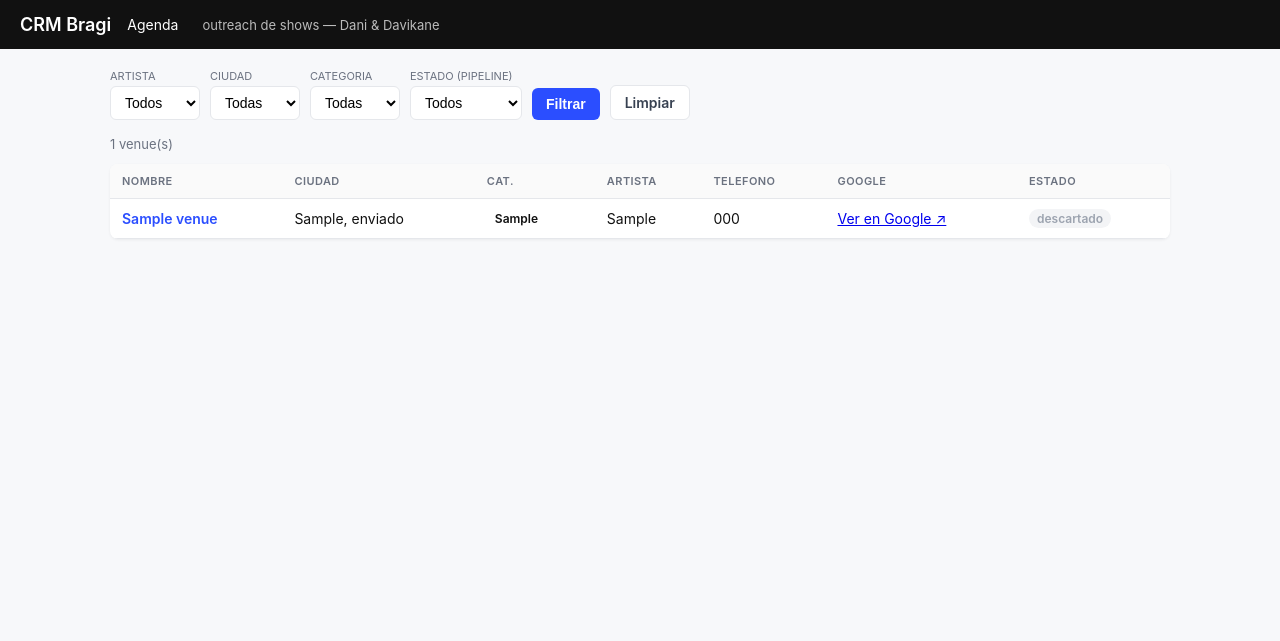
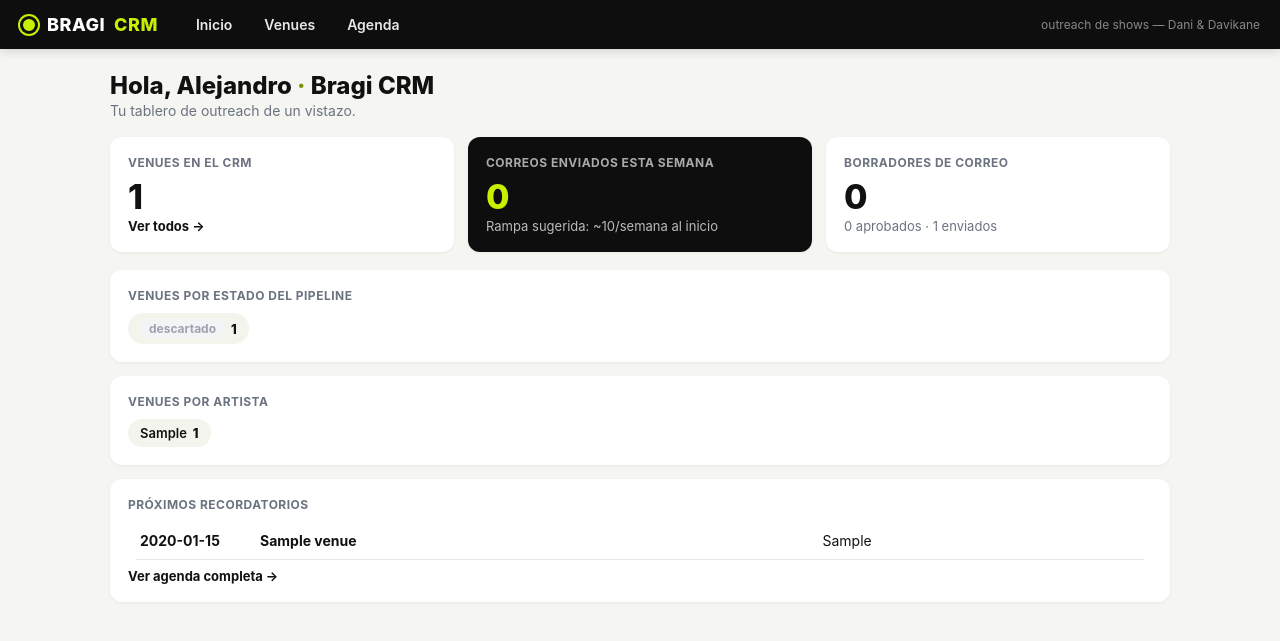
Before and after one commit to bragicompany/bragicrm, a Flask app: page / in a window 1280 px wide. Shown: the top 641 px of the page. Run offline with Flask 3, Linux system fonts and the light colour scheme; tables that the repository leaves empty hold one stand-in row (values such as "Sample post").

Commit message:
UI: marca Bragi (lima+negro), navegación y panel de inicio
- base.html: paleta de marca (lima #c7f000 + negro), header con logo-mark y
  barra de navegación (Inicio/Venues/Agenda), botones lima, chips de estado
  con color, tarjetas para el dashboard.
- app.py: nueva ruta inicio (/) con dashboard; la lista pasa a /venues.
- inicio.html: panel con números clave (venues, enviados/semana, borradores),
  pipeline y artistas en pills clicables, próximos recordatorios.
- database.py: helper contar_por() para agregados.
- enlaces a "/" actualizados a url_for('lista').

Co-Authored-By: Claude Opus 4.8 <noreply@anthropic.com>

```diff
--- a/app.py
+++ b/app.py
@@ -70,6 +70,28 @@ def utilidades():
 
 
 @app.route("/")
+def inicio():
+    """Panel de inicio: números de un vistazo."""
+    total_venues = len(database.listar_venues())
+    por_estado = database.contar_por("estado_pipeline", "venues")
+    por_artista = database.contar_por("artista", "venues")
+    msg_estados = database.contar_por("estado", "mensajes")
+    # Orden lógico del pipeline para mostrar los chips.
+    orden_pipeline = ["nuevo", "calificado", "contactado", "respondió",
+                      "negociando", "cerrado", "descartado"]
+    pipeline = [(e, por_estado.get(e, 0)) for e in orden_pipeline if por_estado.get(e, 0)]
+    return render_template(
+        "inicio.html",
+        total_venues=total_venues,
+        pipeline=pipeline,
+        por_artista=por_artista,
+        msg_estados=msg_estados,
+        enviados_semana=database.contar_enviados_recientes(7),
+        recordatorios=database.listar_recordatorios()[:6],
+    )
+
+
+@app.route("/venues")
 def lista():
     # Lee los filtros que vengan en la URL (vacios = sin filtro).
     ciudad = request.args.get("ciudad") or None
--- a/templates/base.html
+++ b/templates/base.html
@@ -5,52 +5,91 @@
   <meta name="viewport" content="width=device-width, initial-scale=1">
   <title>{% block title %}CRM Bragi{% endblock %}</title>
   <style>
-    :root { --azul:#2b4eff; --gris:#6b7280; --linea:#e5e7eb; --fondo:#f7f8fa; }
+    :root {
+      --lima:#c7f000; --lima-d:#b2d800; --tinta:#0e0e0e;
+      --enlace:#0a7d40; --gris:#6b7280; --linea:#e6e7e2; --fondo:#f5f6f1;
+    }
     * { box-sizing: border-box; }
     body { margin:0; font-family:-apple-system,Segoe UI,Roboto,Helvetica,Arial,sans-serif;
            background:var(--fondo); color:#111; }
-    header { background:#111; color:#fff; padding:14px 20px; }
-    header a { color:#fff; text-decoration:none; font-weight:600; font-size:18px; }
-    header .sub { color:#bbb; font-weight:400; font-size:13px; margin-left:8px; }
-    .contenedor { max-width:1100px; margin:0 auto; padding:20px; }
-    table { width:100%; border-collapse:collapse; background:#fff; border-radius:8px; overflow:hidden;
+
+    /* --- Header + navegación --- */
+    header { background:var(--tinta); color:#fff; padding:0 20px; display:flex; align-items:center;
+             gap:24px; box-shadow:0 2px 10px rgba(0,0,0,.15); }
+    header .logo { display:flex; align-items:center; gap:9px; font-weight:800; font-size:18px;
+                   letter-spacing:.5px; padding:14px 0; }
+    header .logo .mark { width:18px; height:18px; border-radius:50%;
+                         background:var(--lima); box-shadow:inset 0 0 0 3px var(--tinta), 0 0 0 2px var(--lima); }
+    header .logo .lite { color:var(--lima); }
+    header nav { display:flex; gap:4px; }
+    header nav a { color:#e8e8e8; text-decoration:none; font-weight:600; font-size:14px;
+                   padding:8px 14px; border-radius:8px; }
+    header nav a:hover { background:rgba(199,240,0,.15); color:var(--lima); }
+    header .sub { color:#888; font-weight:400; font-size:12px; margin-left:auto; }
+
+    .contenedor { max-width:1100px; margin:0 auto; padding:22px 20px; }
+
+    /* --- Tablas --- */
+    table { width:100%; border-collapse:collapse; background:#fff; border-radius:10px; overflow:hidden;
             box-shadow:0 1px 3px rgba(0,0,0,.06); }
     th, td { text-align:left; padding:10px 12px; border-bottom:1px solid var(--linea); font-size:14px; }
-    th { background:#fafafa; color:var(--gris); font-weight:600; text-transform:uppercase; font-size:11px; letter-spacing:.04em; }
-    tr:hover td { background:#f5f7ff; }
-    a.fila { color:var(--azul); text-decoration:none; font-weight:600; }
-    .chip { display:inline-block; padding:2px 8px; border-radius:999px; font-size:12px; font-weight:600; }
-    .chip.cat-A { background:#e6f0ff; color:#1d4ed8; }
+    th { background:#fafbf6; color:var(--gris); font-weight:700; text-transform:uppercase; font-size:11px; letter-spacing:.04em; }
+    tr:hover td { background:#fbffe6; }
+    a.fila { color:#111; text-decoration:none; font-weight:700; }
+    a.fila:hover { color:var(--enlace); }
+
+    /* --- Chips / estados --- */
+    .chip { display:inline-block; padding:2px 9px; border-radius:999px; font-size:12px; font-weight:700; }
+    .chip.cat-A { background:#eef9c8; color:#5a6b00; }
     .chip.cat-B { background:#fef3c7; color:#92400e; }
     .chip.estado { background:#eef2f7; color:#374151; }
+    .chip.est-nuevo { background:#f1f5f9; color:#475569; }
     .chip.est-calificado { background:#e6f7ee; color:#0a7d40; }
     .chip.est-descartado { background:#f3f4f6; color:#9ca3af; }
-    .chip.est-contactado { background:#e6f0ff; color:#1d4ed8; }
+    .chip.est-contactado { background:#eef9c8; color:#5a6b00; }
     .chip.est-respondió { background:#fce7f3; color:#9d174d; }
+    .chip.est-negociando { background:#fff7ed; color:#c2410c; }
+    .chip.est-cerrado { background:#dcfce7; color:#15803d; }
     .chip.est-borrador { background:#eef2f7; color:#374151; }
     .chip.est-aprobado { background:#e6f7ee; color:#0a7d40; }
-    .chip.est-enviado  { background:#e6f0ff; color:#1d4ed8; }
-    .btn.verde { background:#0a7d40; }
-    .btn.rojo { background:#b91c1c; }
-    .aviso-ok { background:#e6f7ee; color:#0a7d40; padding:10px 14px; border-radius:6px; margin-bottom:14px; font-size:14px; }
-    .aviso-error { background:#fef2f2; color:#b91c1c; padding:10px 14px; border-radius:6px; margin-bottom:14px; font-size:14px; }
+    .chip.est-enviado  { background:#eef9c8; color:#5a6b00; }
+    .chip.canal-llamada { background:#e6f0ff; color:#1d4ed8; }
+    .chip.canal-whatsapp { background:#e6f7ee; color:#0a7d40; }
+    .chip.canal-reunion { background:#fef3c7; color:#92400e; }
+    .chip.canal-correo { background:#ede9fe; color:#6d28d9; }
+    .chip.canal-nota { background:#eef2f7; color:#374151; }
+
+    /* --- Botones --- */
+    .btn { padding:9px 16px; border:none; border-radius:8px; background:var(--lima); color:#111;
+           font-weight:700; cursor:pointer; font-size:14px; text-decoration:none; display:inline-block; }
+    .btn:hover { background:var(--lima-d); }
+    .btn.gris { background:#fff; color:#374151; border:1px solid var(--linea); }
+    .btn.gris:hover { background:#f3f4f6; }
+    .btn.verde { background:#0a7d40; color:#fff; }
+    .btn.verde:hover { background:#0b6b39; }
+    .btn.rojo { background:#b91c1c; color:#fff; }
+    .btn.rojo:hover { background:#a11717; }
+
+    /* --- Avisos --- */
+    .aviso-ok { background:#eef9c8; color:#5a6b00; padding:10px 14px; border-radius:8px; margin-bottom:14px; font-size:14px; }
+    .aviso-error { background:#fef2f2; color:#b91c1c; padding:10px 14px; border-radius:8px; margin-bottom:14px; font-size:14px; }
+
+    /* --- Formularios --- */
     .lbl-correo { display:flex; flex-direction:column; font-size:12px; color:var(--gris); font-weight:600; text-transform:uppercase; margin-bottom:10px; }
     .lbl-correo input, .lbl-correo textarea { margin-top:5px; padding:8px 10px; border:1px solid var(--linea); border-radius:6px;
         font-size:14px; font-weight:400; text-transform:none; color:#111; font-family:inherit; }
     .lbl-correo textarea { resize:vertical; line-height:1.5; }
     .panel-decision { display:flex; justify-content:space-between; align-items:center; gap:16px; flex-wrap:wrap;
-                      background:#fff; border:1px solid var(--linea); border-radius:8px; padding:14px 16px; margin-bottom:18px; }
-    .form-grid { display:grid; grid-template-columns:1fr 1fr; gap:12px 16px; background:#fff; padding:18px; border-radius:8px; box-shadow:0 1px 3px rgba(0,0,0,.06); }
+                      background:#fff; border:1px solid var(--linea); border-radius:10px; padding:14px 16px; margin-bottom:18px; }
+    .form-grid { display:grid; grid-template-columns:1fr 1fr; gap:12px 16px; background:#fff; padding:18px; border-radius:10px; box-shadow:0 1px 3px rgba(0,0,0,.06); }
     .form-grid label { display:flex; flex-direction:column; font-size:12px; color:var(--gris); font-weight:600; text-transform:uppercase; letter-spacing:.03em; }
     .form-grid label.ancho { grid-column:1 / -1; }
     .form-grid input, .form-grid select, .form-grid textarea {
         margin-top:5px; padding:8px 10px; border:1px solid var(--linea); border-radius:6px; font-size:14px;
         font-weight:400; text-transform:none; letter-spacing:normal; color:#111; font-family:inherit; }
     .form-grid textarea { resize:vertical; }
-    /* Contacto rapido */
     .acciones-rapidas { display:flex; gap:8px; flex-wrap:wrap; margin-bottom:16px; }
-    /* Linea de tiempo */
-    .form-actividad { background:#fff; padding:16px; border-radius:8px; box-shadow:0 1px 3px rgba(0,0,0,.06); margin-bottom:18px; }
+    .form-actividad { background:#fff; padding:16px; border-radius:10px; box-shadow:0 1px 3px rgba(0,0,0,.06); margin-bottom:18px; }
     .form-actividad label { display:flex; flex-direction:column; font-size:12px; color:var(--gris); font-weight:600; text-transform:uppercase; margin-bottom:10px; }
     .form-actividad label.ancho { width:100%; }
     .form-actividad input, .form-actividad select, .form-actividad textarea {
@@ -58,40 +97,61 @@
         font-weight:400; text-transform:none; color:#111; font-family:inherit; }
     .form-actividad .fila-act { display:flex; gap:16px; }
     .form-actividad .fila-act label { flex:1; }
+
+    /* --- Línea de tiempo --- */
     .timeline { display:flex; flex-direction:column; gap:10px; }
-    .evento { background:#fff; border:1px solid var(--linea); border-left:3px solid var(--azul); border-radius:8px; padding:12px 14px; }
+    .evento { background:#fff; border:1px solid var(--linea); border-left:4px solid var(--lima); border-radius:10px; padding:12px 14px; }
     .evento-cab { display:flex; align-items:center; gap:10px; margin-bottom:6px; }
     .evento-fecha { color:var(--gris); font-size:13px; }
     .evento-txt { font-size:14px; margin-bottom:4px; }
     .evento-meta { font-size:13px; color:#374151; }
     .link-borrar { background:none; border:none; color:#bbb; cursor:pointer; font-size:14px; }
     .link-borrar:hover { color:#b91c1c; }
-    .chip.canal-llamada { background:#e6f0ff; color:#1d4ed8; }
-    .chip.canal-whatsapp { background:#e6f7ee; color:#0a7d40; }
-    .chip.canal-reunion { background:#fef3c7; color:#92400e; }
-    .chip.canal-correo { background:#ede9fe; color:#6d28d9; }
-    .chip.canal-nota { background:#eef2f7; color:#374151; }
-    .filtros { display:flex; gap:10px; flex-wrap:wrap; align-items:flex-end; margin-bottom:16px; }
-    .filtros label { display:block; font-size:11px; color:var(--gris); margin-bottom:3px; text-transform:uppercase; }
-    .filtros select { padding:7px 10px; border:1px solid var(--linea); border-radius:6px; background:#fff; font-size:14px; }
-    .btn { padding:8px 14px; border:none; border-radius:6px; background:var(--azul); color:#fff; font-weight:600; cursor:pointer; font-size:14px; text-decoration:none; display:inline-block; }
-    .btn.gris { background:#fff; color:#374151; border:1px solid var(--linea); }
-    .vacio { background:#fff; border-radius:8px; padding:40px; text-align:center; color:var(--gris); }
+
+    /* --- Filtros --- */
+    .filtros { display:flex; gap:10px; flex-wrap:wrap; align-items:flex-end; margin-bottom:16px;
+               background:#fff; padding:14px 16px; border-radius:10px; box-shadow:0 1px 3px rgba(0,0,0,.06); }
+    .filtros label { display:block; font-size:11px; color:var(--gris); margin-bottom:3px; text-transform:uppercase; font-weight:600; }
+    .filtros select { padding:7px 10px; border:1px solid var(--linea); border-radius:8px; background:#fff; font-size:14px; }
+
+    .vacio { background:#fff; border-radius:10px; padding:40px; text-align:center; color:var(--gris); }
     .conteo { color:var(--gris); font-size:13px; margin-bottom:12px; }
-    /* Ficha */
-    .ficha-grid { display:grid; grid-template-columns:200px 1fr; gap:0; background:#fff; border-radius:8px; overflow:hidden; box-shadow:0 1px 3px rgba(0,0,0,.06); }
-    .ficha-grid .k { background:#fafafa; color:var(--gris); padding:11px 14px; font-size:12px; text-transform:uppercase; border-bottom:1px solid var(--linea); font-weight:600; }
+
+    /* --- Ficha --- */
+    .ficha-grid { display:grid; grid-template-columns:200px 1fr; gap:0; background:#fff; border-radius:10px; overflow:hidden; box-shadow:0 1px 3px rgba(0,0,0,.06); }
+    .ficha-grid .k { background:#fafbf6; color:var(--gris); padding:11px 14px; font-size:12px; text-transform:uppercase; border-bottom:1px solid var(--linea); font-weight:600; }
     .ficha-grid .val { padding:11px 14px; border-bottom:1px solid var(--linea); font-size:15px; }
-    .ficha-grid .val a { color:var(--azul); }
-    h1 { font-size:22px; margin:0 0 4px; }
+    .ficha-grid .val a { color:var(--enlace); }
+    h1 { font-size:23px; margin:0 0 4px; }
+    h2 { color:#111; }
     .volver { color:var(--gris); text-decoration:none; font-size:14px; }
     .vacio-val { color:#bbb; }
+
+    /* --- Panel de inicio (dashboard) --- */
+    .saludo { font-size:24px; font-weight:800; margin:0 0 2px; }
+    .saludo .lima { color:#7a9400; }
+    .cards { display:grid; grid-template-columns:repeat(auto-fit,minmax(200px,1fr)); gap:14px; margin:18px 0; }
+    .card { background:#fff; border-radius:12px; padding:18px; box-shadow:0 1px 3px rgba(0,0,0,.06); }
+    .card h3 { margin:0 0 10px; font-size:12px; text-transform:uppercase; letter-spacing:.04em; color:var(--gris); }
+    .card .big { font-size:34px; font-weight:800; line-height:1; }
+    .card .sub2 { color:var(--gris); font-size:13px; margin-top:4px; }
+    .card.destacada { background:var(--tinta); color:#fff; }
+    .card.destacada .big { color:var(--lima); }
+    .card.destacada h3 { color:#aaa; }
+    .pills { display:flex; flex-wrap:wrap; gap:8px; }
+    .pill { background:#f3f5ec; border-radius:999px; padding:6px 12px; font-size:13px; font-weight:600; text-decoration:none; color:#111; display:inline-flex; gap:6px; align-items:center; }
+    .pill:hover { background:#eef9c8; }
+    .pill b { font-weight:800; }
   </style>
 </head>
 <body>
-  <header style="display:flex;align-items:center;gap:16px">
-    <a href="/">CRM Bragi</a>
-    <a href="/agenda" style="font-size:14px;font-weight:400">Agenda</a>
+  <header>
+    <div class="logo"><span class="mark"></span> BRAGI <span class="lite">CRM</span></div>
+    <nav>
+      <a href="{{ url_for('inicio') }}">Inicio</a>
+      <a href="{{ url_for('lista') }}">Venues</a>
+      <a href="{{ url_for('agenda') }}">Agenda</a>
+    </nav>
     <span class="sub">outreach de shows — Dani &amp; Davikane</span>
   </header>
   <div class="contenedor">
--- a/templates/ficha.html
+++ b/templates/ficha.html
@@ -2,7 +2,7 @@
 {% block title %}{{ v.nombre }} — CRM Bragi{% endblock %}
 {% block contenido %}
 
-  <a class="volver" href="/">&larr; Volver a la lista</a>
+  <a class="volver" href="{{ url_for('lista') }}">&larr; Volver a la lista</a>
   <h1 style="margin-top:10px">{{ v.nombre }}</h1>
   <div style="margin-bottom:16px">
     {% if v.categoria %}<span class="chip cat-{{ v.categoria }}">Categoria {{ v.categoria }}</span>{% endif %}
--- /dev/null
+++ b/templates/inicio.html
@@ -0,0 +1,74 @@
+{% extends "base.html" %}
+{% block title %}Inicio — CRM Bragi{% endblock %}
+{% block contenido %}
+
+  <h1 class="saludo">Hola, Alejandro <span class="lima">·</span> Bragi CRM</h1>
+  <div style="color:#6b7280;font-size:14px;margin-bottom:6px">Tu tablero de outreach de un vistazo.</div>
+
+  <!-- Tarjetas de números clave -->
+  <div class="cards">
+    <div class="card">
+      <h3>Venues en el CRM</h3>
+      <div class="big">{{ total_venues }}</div>
+      <div class="sub2"><a class="fila" href="{{ url_for('lista') }}">Ver todos →</a></div>
+    </div>
+    <div class="card destacada">
+      <h3>Correos enviados esta semana</h3>
+      <div class="big">{{ enviados_semana }}</div>
+      <div class="sub2" style="color:#bbb">Rampa sugerida: ~10/semana al inicio</div>
+    </div>
+    <div class="card">
+      <h3>Borradores de correo</h3>
+      <div class="big">{{ msg_estados.get('borrador', 0) }}</div>
+      <div class="sub2">{{ msg_estados.get('aprobado', 0) }} aprobados · {{ msg_estados.get('enviado', 0) }} enviados</div>
+    </div>
+  </div>
+
+  <!-- Pipeline -->
+  <div class="card" style="margin-bottom:14px">
+    <h3>Venues por estado del pipeline</h3>
+    {% if pipeline %}
+      <div class="pills">
+        {% for estado, n in pipeline %}
+          <a class="pill" href="{{ url_for('lista', estado_pipeline=estado) }}">
+            <span class="chip est-{{ estado }}">{{ estado }}</span> <b>{{ n }}</b>
+          </a>
+        {% endfor %}
+      </div>
+    {% else %}
+      <div class="sub2">Aún no hay venues. Corre el buscador para empezar.</div>
+    {% endif %}
+  </div>
+
+  <!-- Por artista -->
+  <div class="card" style="margin-bottom:14px">
+    <h3>Venues por artista</h3>
+    <div class="pills">
+      {% for artista, n in por_artista.items() %}
+        <a class="pill" href="{{ url_for('lista', artista=artista) }}">{{ artista }} <b>{{ n }}</b></a>
+      {% endfor %}
+    </div>
+  </div>
+
+  <!-- Próximos recordatorios -->
+  <div class="card">
+    <h3>Próximos recordatorios</h3>
+    {% if recordatorios %}
+      <table style="box-shadow:none">
+        <tbody>
+          {% for v in recordatorios %}
+            <tr>
+              <td style="width:120px"><strong>{{ v.recordatorio_fecha }}</strong></td>
+              <td><a class="fila" href="{{ url_for('ficha', venue_id=v.id) }}">{{ v.nombre }}</a></td>
+              <td>{{ v.proxima_accion or '—' }}</td>
+            </tr>
+          {% endfor %}
+        </tbody>
+      </table>
+      <div class="sub2" style="margin-top:8px"><a class="fila" href="{{ url_for('agenda') }}">Ver agenda completa →</a></div>
+    {% else %}
+      <div class="sub2">No hay recordatorios pendientes. Agéndalos desde la ficha de un venue.</div>
+    {% endif %}
+  </div>
+
+{% endblock %}
--- a/templates/lista.html
+++ b/templates/lista.html
@@ -2,7 +2,7 @@
 {% block title %}Venues — CRM Bragi{% endblock %}
 {% block contenido %}
 
-  <form class="filtros" method="get" action="/">
+  <form class="filtros" method="get" action="{{ url_for('lista') }}">
     <div>
       <label>Artista</label>
       <select name="artista" onchange="this.form.submit()">
@@ -40,7 +40,7 @@
       </select>
     </div>
     <button class="btn" type="submit">Filtrar</button>
-    <a class="btn gris" href="/">Limpiar</a>
+    <a class="btn gris" href="{{ url_for('lista') }}">Limpiar</a>
   </form>
 
   <div class="conteo">{{ venues|length }} venue(s)</div>
```
Also changed, not shown: database.py (+14 -0 lines).
